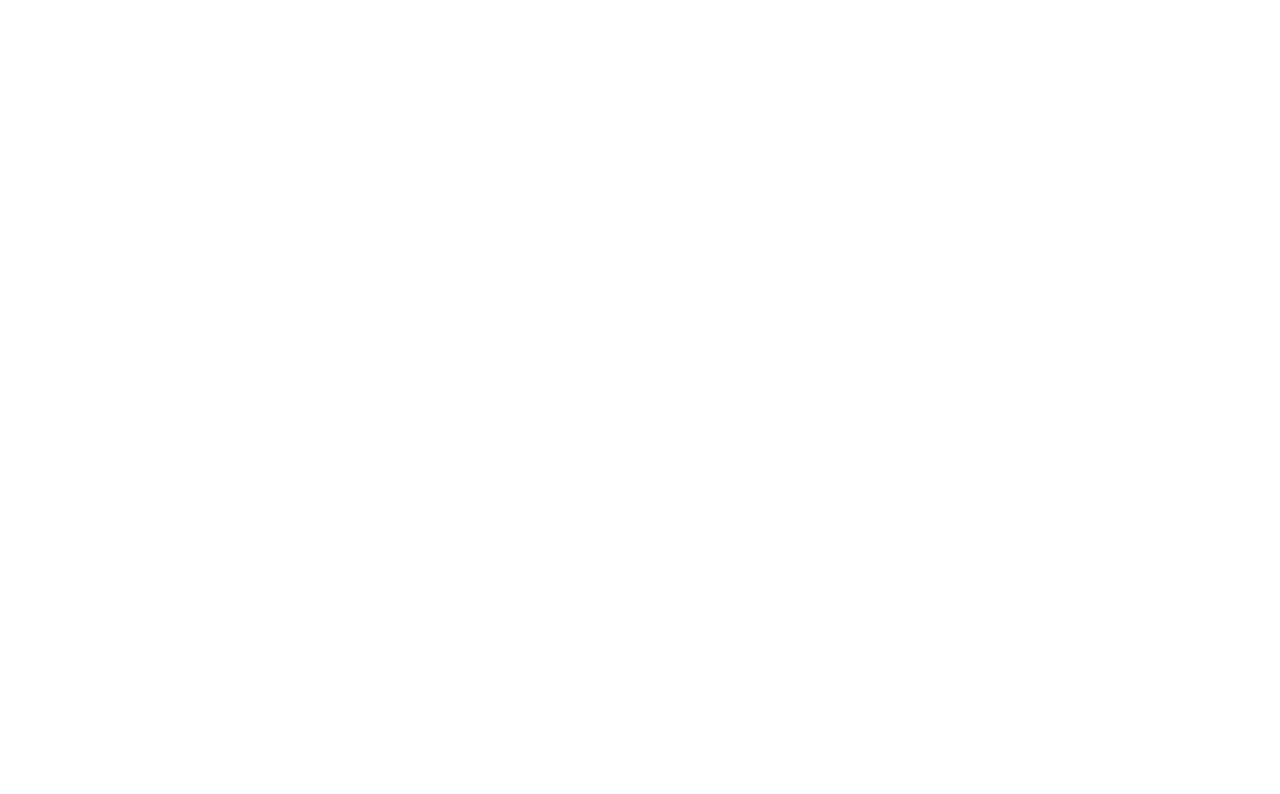
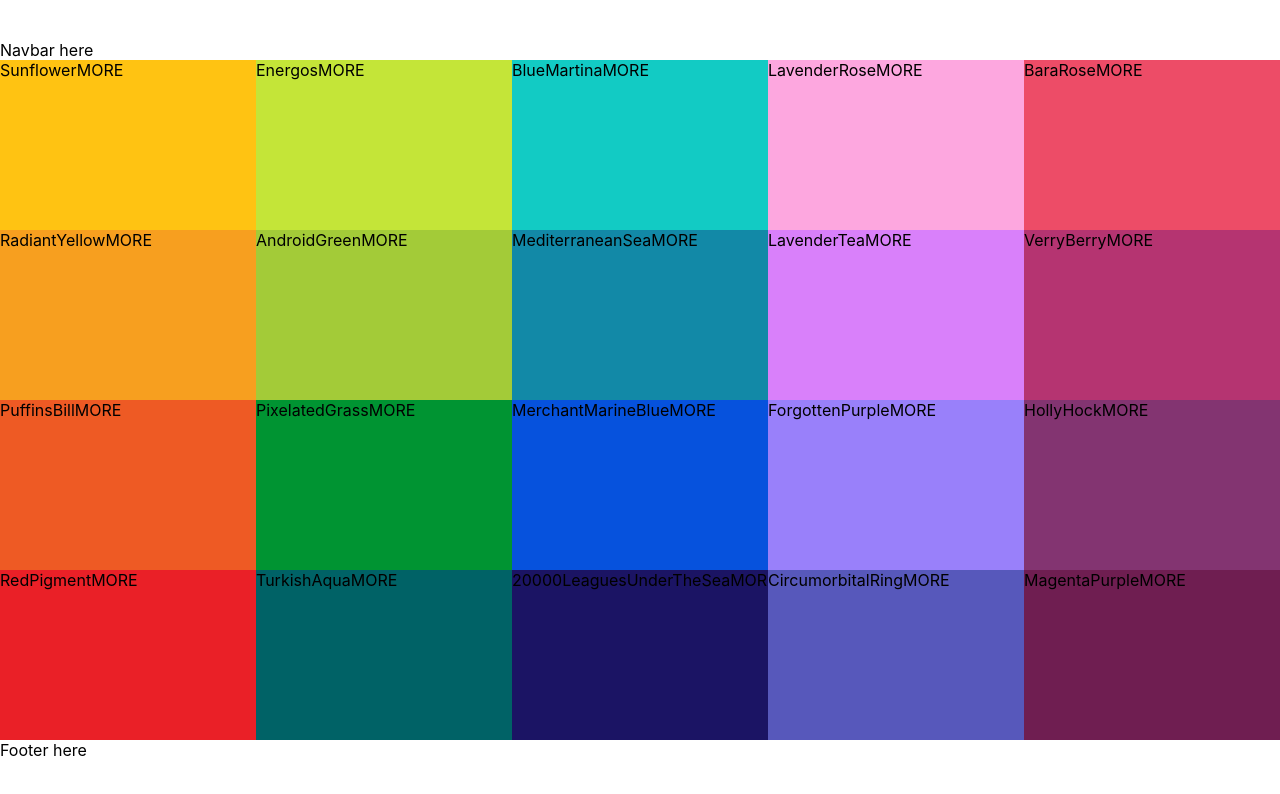
Before and after one commit to SKP-000/react-color-app, a React (Create React App) app: page / in a window 1280 px wide. Shown: the top 794 px of the page. Built offline with nearby package versions, Linux system fonts and the light colour scheme.

Commit message:
Added ColorBox Component

```diff
--- a/src/App.js
+++ b/src/App.js
@@ -6,7 +6,7 @@ class App extends Component {
   render() {
     return (
       <div>
-        <Palette />
+        <Palette { ...seedColors[2] }  />
       </div>
     )
   }
--- /dev/null
+++ b/src/ColorBox.css
@@ -0,0 +1,18 @@
+.ColorBox {
+  height: 25%;
+  width: 20%;
+  margin: 0 auto;
+  display: inline-block;
+  position: relative;
+  cursor: pointer;
+  background: red;
+
+  transition: all .3s;
+}
+
+.ColorBox::before {
+  content: "";
+  position: absolute;
+  top: 0;
+  right: 0;
+}
--- /dev/null
+++ b/src/ColorBox.js
@@ -0,0 +1,14 @@
+import React, { Component } from 'react';
+import './ColorBox.css';
+
+export default class ColorBox extends Component {
+  render() {
+    const { background, name } = this.props;
+    return (
+      <div className="ColorBox" style={{ background: background }}>
+        <span>{name}</span>
+        <span>MORE</span>
+      </div>
+    )
+  }
+}
--- /dev/null
+++ b/src/Palette.css
@@ -0,0 +1,15 @@
+.Palette {
+  height: 100vh;
+  width: 100vw;
+
+  display: flex;
+  justify-content: center;
+  flex-direction: column;
+}
+
+.Palette-colors {
+  display: flex;
+  flex-wrap: wrap;
+
+  height: 85%; /* Translates to 85vh */
+}
--- a/src/Palette.js
+++ b/src/Palette.js
@@ -1,14 +1,23 @@
-import React, { Component } from 'react'
+import React, { Component } from 'react';
+import './Palette.css';
+import ColorBox from './ColorBox';
 
 class Palette extends Component {
   render() {
+    const ColorBoxes = this.props.colors.map(colorDetails => (
+      <ColorBox background={colorDetails.color} name={colorDetails.name} />
+    ));
+
     return (
       <div className="Palette">
         {/* Navbar here. TODO */}
+        Navbar here
         <div className="Palette-colors">
+          {ColorBoxes}
           {/* a bunch of color boxes here. TODO */}
         </div>
         {/* Footer here... eventually. TODO */}
+        Footer here
       </div>
     )
   }
```
